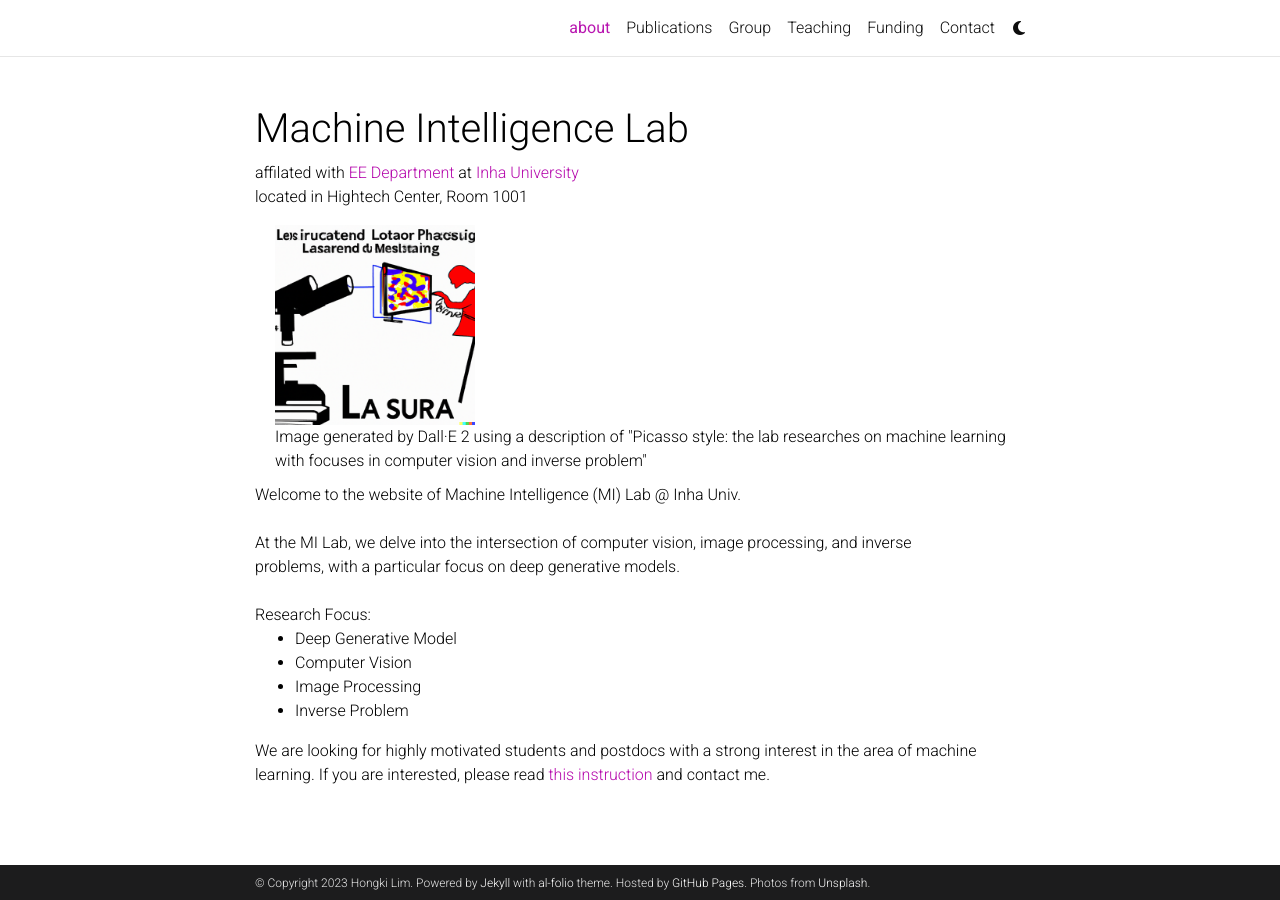
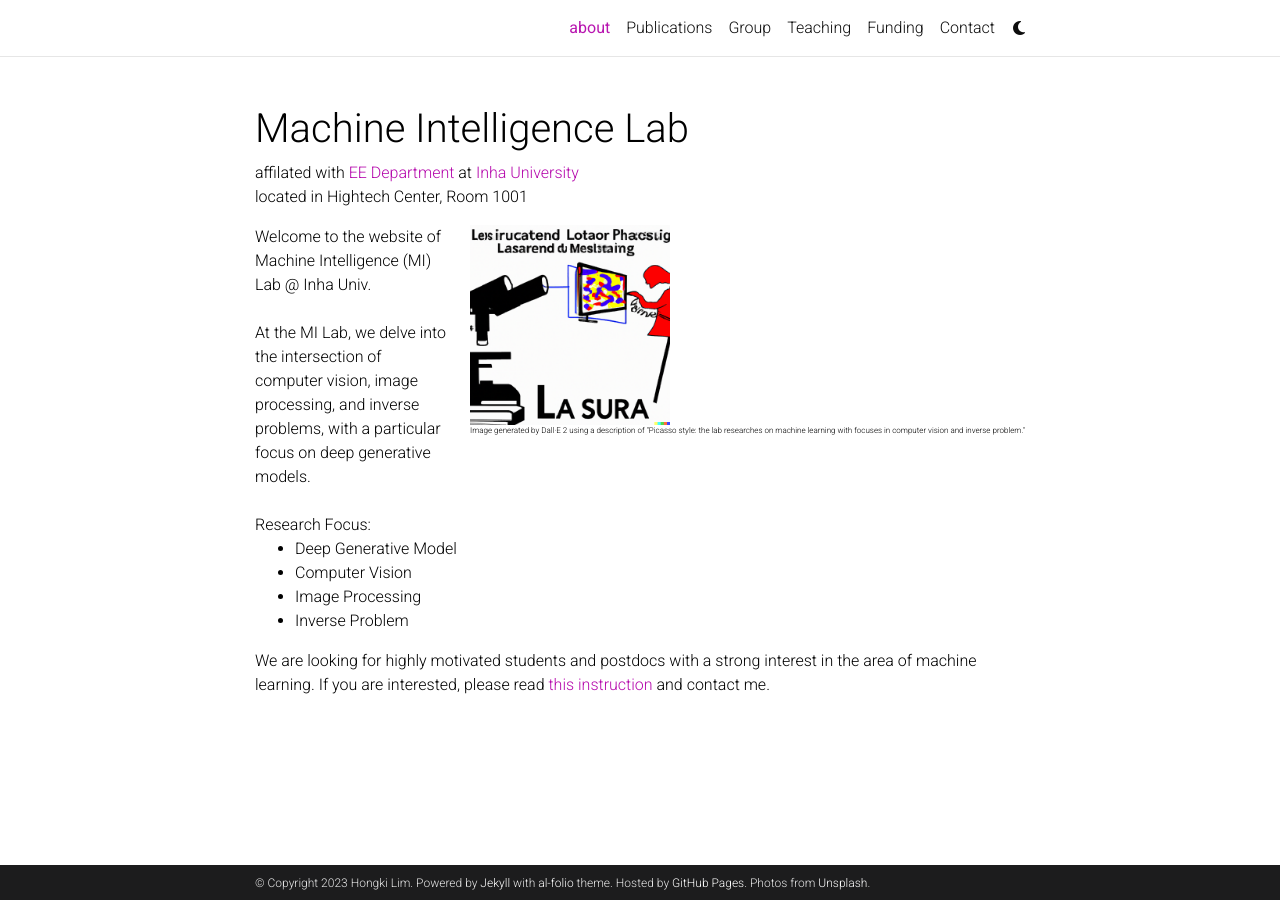
Before and after one commit to milab-inha/milab-inha.github.io, a Jekyll site: the page built from _pages/about.md, in a window 1280 px wide. Built offline with Jekyll 4.4.1, drawn with Linux system fonts in a browser that asks for light colours; comment, search, counter and statistics services are not loaded; a style sheet for code colours, icons or effects is not loaded; some of the changed lines change nothing that is shown.

Commit message:
Update about.md

```diff
--- a/_pages/about.md
+++ b/_pages/about.md
@@ -35,11 +35,22 @@
     }
 </style>
 
+<style>
+    figure {
+        display: inline-block; /* Makes the figure element wrap tightly around its contents */
+    }
+
+    figcaption {
+        font-size: 0.5em; /* Makes the font size 80% of the parent's font size */
+        text-align: center; /* Centers the caption text under the image */
+    }
+</style>
+
 <div style="overflow: auto;">
     <figure style="float: right; margin-left: 20px; margin-bottom: 10px;">
         <img class="lab-image" src="/assets/img/lab_about.png" alt="mi-lab">
         <figcaption>
-            Image generated by Dall&middot;E 2 using a description of "Picasso style: the lab researches on machine learning with focuses in computer vision and inverse problem"
+            Image generated by Dall&middot;E 2 using a description of "Picasso style: the lab researches on machine learning with focuses in computer vision and inverse problem."
         </figcaption>
     </figure>
     <div class="lab-text">
```
